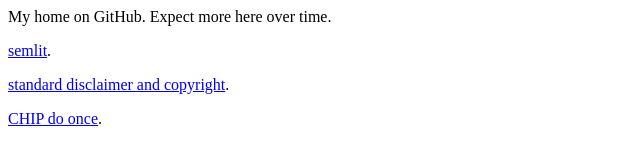
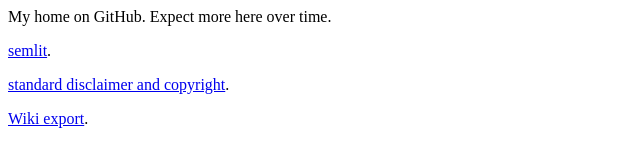
Before and after one commit to fordsfords/fordsfords.github.io, a plain HTML site: page index.html in a window 1280 px wide. Shown: the full height of the page, 0-640 px from the left. Drawn offline with Linux system fonts and the light colour scheme.

Commit message:
Point to wiki export

```diff
--- a/index.html
+++ b/index.html
@@ -3,5 +3,5 @@
 <p>My home on GitHub.  Expect more here over time.</p>
 <p><a href="semlit/html/">semlit</a>.</p>
 <p><a href="standard.html">standard disclaimer and copyright</a>.</p>
-<p><a href="w/index.php?title=CHIP_do_once">CHIP do once</a>.</p>
+<p><a href="w/index.php">Wiki export</a>.</p>
 </body></html>
```
